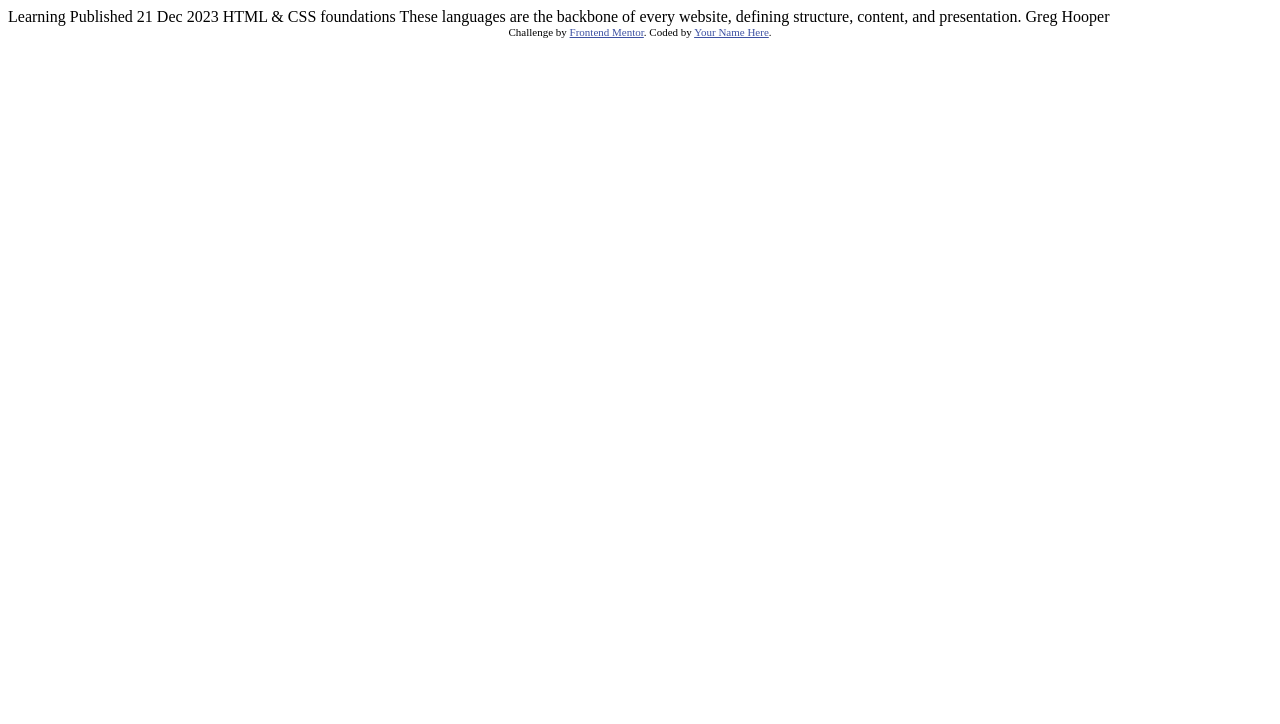
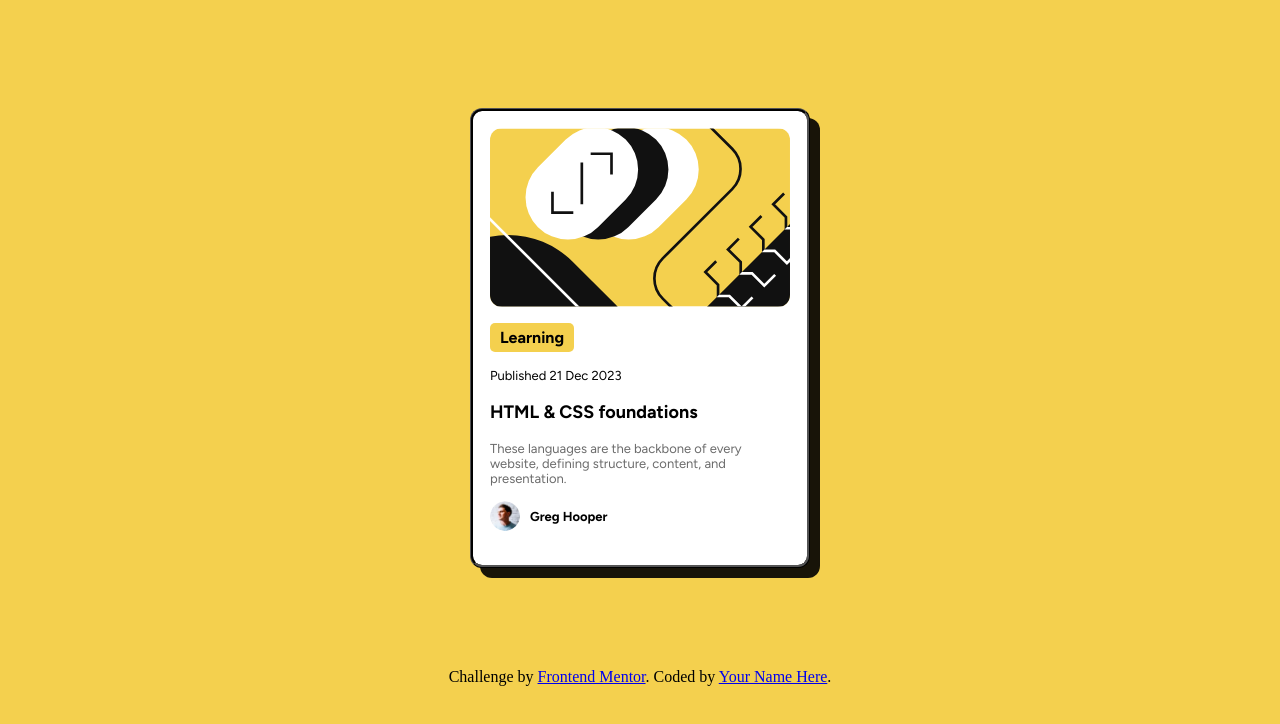
Before and after one commit to KarlaDhariet/Blog-preview-card, a plain HTML site: page index.html in a window 1280 px wide. Drawn offline with Linux system fonts and the light colour scheme.

Commit message:
Created a CSS file and updated the HTML file

```diff
--- a/index.html
+++ b/index.html
@@ -5,26 +5,25 @@
   <meta name="viewport" content="width=device-width, initial-scale=1.0"> <!-- displays site properly based on user's device -->
 
   <link rel="icon" type="image/png" sizes="32x32" href="./assets/images/favicon-32x32.png">
-
-  <title>Frontend Mentor | Blog preview card</title>
-
-  <!-- Feel free to remove these styles or customise in your own stylesheet 👍 -->
-  <style>
-    .attribution { font-size: 11px; text-align: center; }
-    .attribution a { color: hsl(228, 45%, 44%); }
-  </style>
+  <link rel="stylesheet" href="styles.css">
+  <title> Blog preview card</title>
+  <link rel="preconnect" href="https://fonts.googleapis.com">
+  <link rel="preconnect" href="https://fonts.gstatic.com" crossorigin>
+  <link href="https://fonts.googleapis.com/css2?family=Figtree:ital,wght@0,300..900;1,300..900&display=swap" rel="stylesheet">
 </head>
 <body>
 
-  Learning
-
-  Published 21 Dec 2023
-
-  HTML & CSS foundations
-
-  These languages are the backbone of every website, defining structure, content, and presentation.
-
-  Greg Hooper
+  <div class="box">
+    <img src="assets/images/illustration-article.svg">
+    <p><span class="tag">Learning</span></p>
+    <p class="date">Published 21 Dec 2023</p>
+    <p class="subtitle"> HTML & CSS foundations</p>
+    <p class="description">These languages are the backbone of every website, defining structure, content, and presentation.</p>
+    <div class="author">
+      <img src="assets/images/image-avatar.webp" class="icon">
+      <span>Greg Hooper</span>
+    </div>
+  </div>
 
   <div class="attribution">
     Challenge by <a href="https://www.frontendmentor.io?ref=challenge" target="_blank">Frontend Mentor</a>.
--- /dev/null
+++ b/styles.css
@@ -0,0 +1,72 @@
+body{
+    display: flex;
+    justify-content: center;
+    align-items: center;
+    background-color: hsl(47, 88%, 63%);
+    flex-direction: column;
+
+}
+
+.box{
+    background-color: hsl(0, 0%, 100%);
+    border-radius: 12px;
+    border-style: ridge;
+    border-color: black;
+    padding: 17px;
+    margin: 100px;
+    width: 300px;
+    height: 420px;
+    box-shadow: 10px 10px 0 0 rgba(0, 0, 0, 0.9);
+
+
+}
+
+.box img {
+    width: 100%;           /* ocupa casi todo el ancho */
+    height: auto;
+    border-radius: 12px;   /* esquinas redondeadas */
+    display: block;
+  }
+
+  .tag {
+    background-color: hsl(47, 88%, 63%);
+    font-family: "Figtree", sans-serif;
+    font-weight: bold;
+    padding: 5px 10px;
+    border-radius: 5px;
+    display: inline-block; /* para que se comporte como rectángulo ajustado al texto */
+  }
+
+  .date{
+    font-family: "Figtree", sans-serif;
+    font-size: small;
+  }
+
+  .subtitle{
+    font-family: "Figtree", sans-serif;
+    font-weight: bold;
+    font-size:large;
+  }
+
+  .description{
+    font-family: "Figtree", sans-serif;
+    color: hsl(0, 0%, 42%);
+    font-size: small;
+  }
+
+  .author {
+    display: flex;              /* coloca imagen y texto en la misma línea */
+    align-items: center;        /* centra verticalmente ambos */
+    gap: 10px;                  /* espacio entre la imagen y el texto */
+    margin-top: 15px;           /* separa esta sección del texto anterior */
+    font-family: "Figtree", sans-serif;
+    font-weight: bold;
+    font-size: small;
+
+  }
+
+  .author .icon {
+    width: 30px;                /* tamaño del avatar */
+    height: 30px;
+    border-radius: 50%;         /* lo hace circular */
+  }
```
